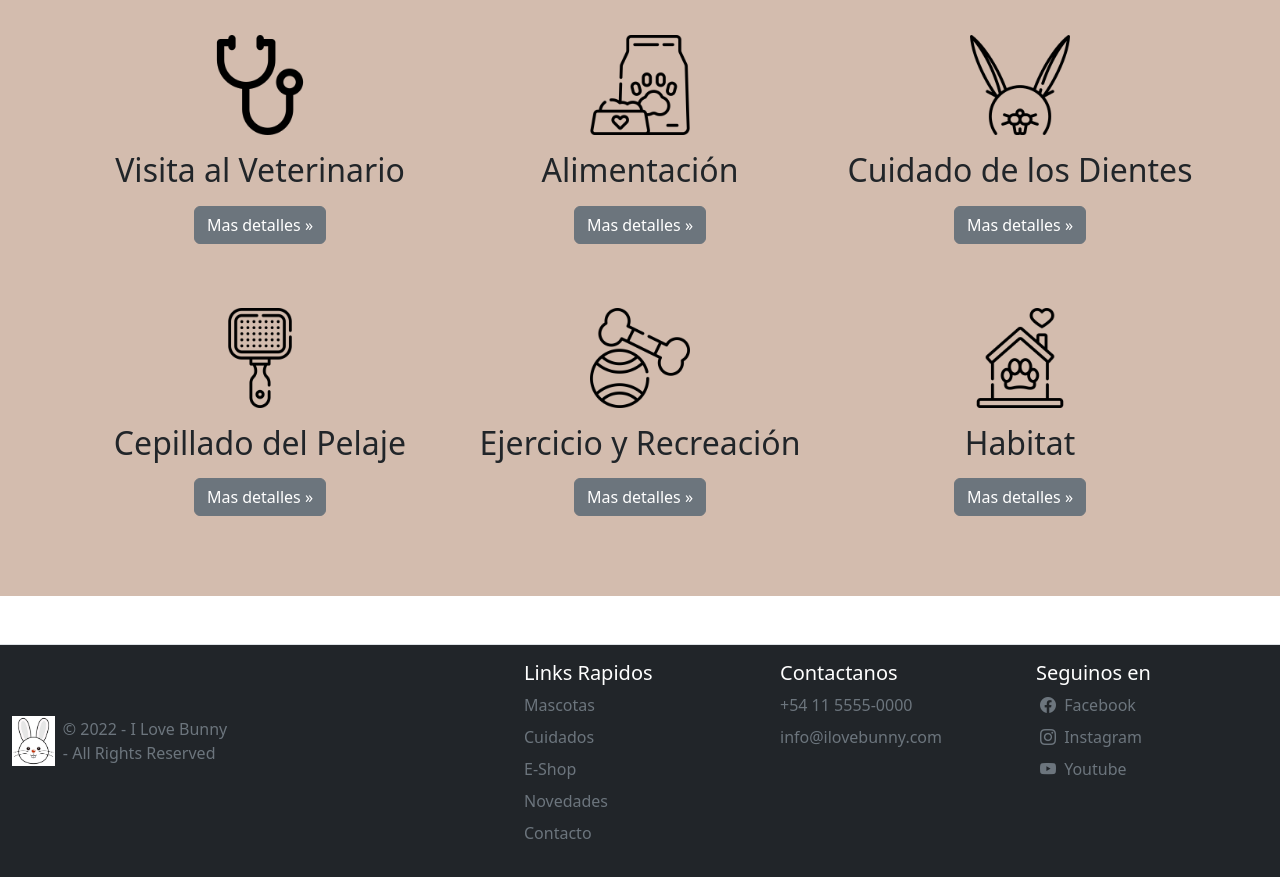
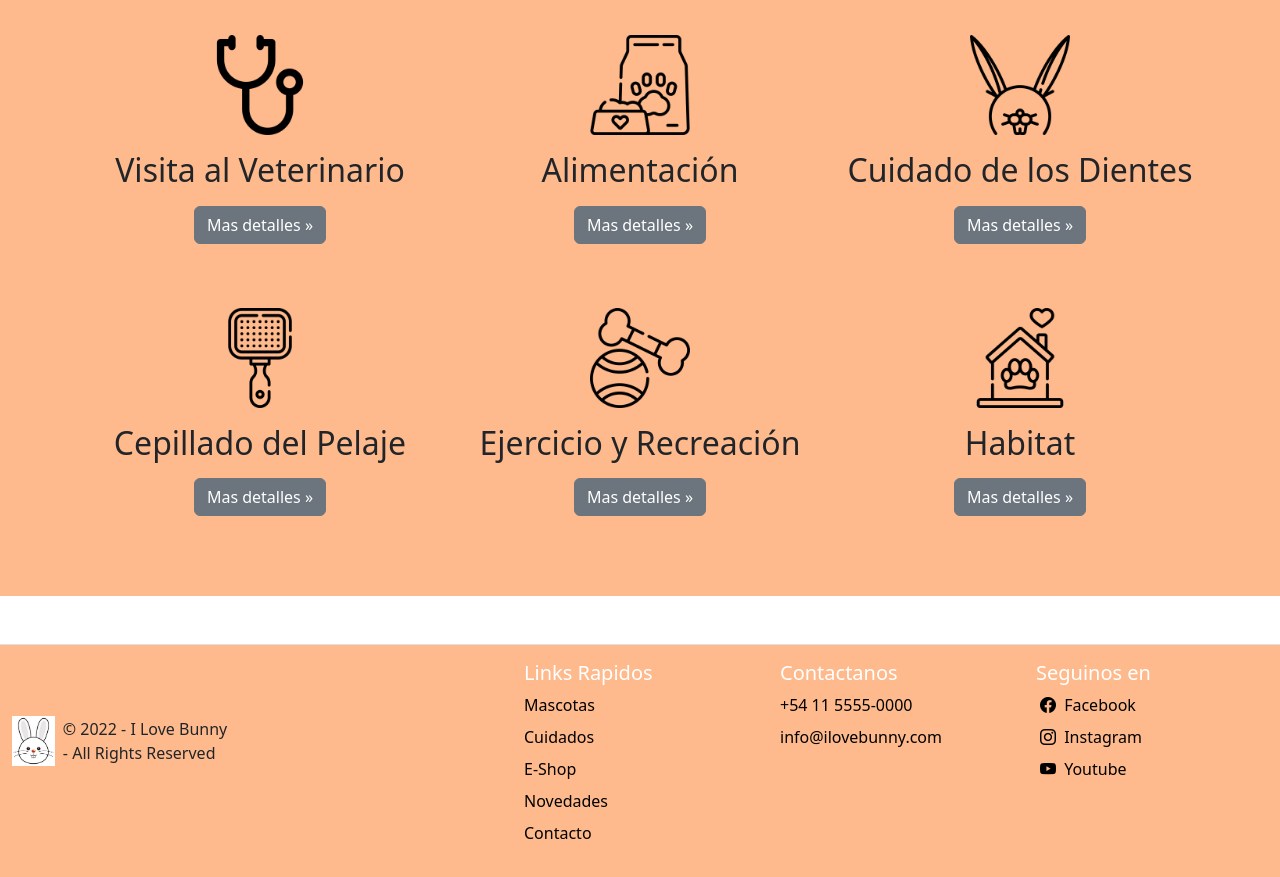
Before and after one commit to BaltasarBravo/Tercera-Pre-Entrega-Baltasar-Bravo-main, a website: page Secciones/cuidados.html in a window 1280 px wide. Shown: the part 673-1550 px from the top of the page. Drawn offline with nearby package versions, Linux system fonts and the light colour scheme.

Commit message:
Colores Mejorados

```diff
--- a/Secciones/cuidados.html
+++ b/Secciones/cuidados.html
@@ -5,7 +5,7 @@
     <meta charset="UTF-8">
     <meta http-equiv="X-UA-Compatible" content="IE=edge">
     <meta name="viewport" content="width=device-width, initial-scale=1.0">
-    <link rel="stylesheet" href="../CSS1/style.css" />
+    <link rel="stylesheet" href="../CSS/style.css" />
     <title>I Love Bunny | Cuidados</title>
     <link href="https://cdn.jsdelivr.net/npm/bootstrap@5.2.3/dist/css/bootstrap.min.css" rel="stylesheet"
         integrity="sha384-rbsA2VBKQhggwzxH7pPCaAqO46MgnOM80zW1RWuH61DGLwZJEdK2Kadq2F9CUG65" crossorigin="anonymous">
@@ -22,7 +22,7 @@
     <header>
         <div class="container-fluid">
             <div class="px- py-3 my-5 text-center">
-                <div class="px-4 p-md-5 mb-4 rounded text-bg-dark">
+                <div class="px-4 p-md-5 mb-4 ">
                     <div class="col-md-12">
                         <div class="fade-in-fwd">
                         <h1 class="display-4 fw-bold">Cuidados</h1>
@@ -37,7 +37,7 @@
     </header>
 
 
-    <nav class="navbar navbar-expand-lg navbar-light bg-light fixed-top">
+    <nav class="navbar navbar-expand-lg navbar-light fixed-top">
         <div class="container">
             <a href="../index.html" class="navbar-brand">I Love Bunny</a>
             <button class="navbar-toggler" type="button" data-bs-toggle="collapse"
@@ -164,12 +164,11 @@
 
 
         <div class="container-fluid">
-            <footer
-                class="row row-cols-1 row-cols-sm-2 row-cols-md-2 row-cols-lg-5 py-3 my- border-top bg-dark text-bg-light text-white">
+            <footer class="row row-cols-1 row-cols-sm-2 row-cols-md-2 row-cols-lg-5 py-3 my- border-top ">
                 <div class="col mb-5 d-flex align-items-center mb-3 link-dark text-decoration-none">
                     <a href="../index.html"><img src="../Imagenes/Como-Dibuja-Una-Cara-De-Conejo-Facil-Paso-a-Paso.jpg"
                             height="50" alt="LogoIloveBunny"></a>
-                    <p class="text-muted mb-2 m-2">© 2022 - I Love Bunny - All Rights Reserved</p>
+                    <p class="mb-2 m-2">© 2022 - I Love Bunny - All Rights Reserved</p>
                 </div>
 
                 <div class="col mb-3">
@@ -179,45 +178,44 @@
                 <div class="col mb-3">
                     <h5>Links Rapidos</h5>
                     <ul class="nav flex-column">
-                        <li class="nav-item mb-2"><a href="../Secciones/mascotas.html"
-                                class="nav-link p-0 text-muted">Mascotas</a></li>
-                        <li class="nav-item mb-2"><a href="../Secciones/cuidados.html"
-                                class="nav-link p-0 text-muted">Cuidados</a></li>
-                        <li class="nav-item mb-2"><a href="../Secciones/e-shop.html"
-                                class="nav-link p-0 text-muted">E-Shop</a></li>
-                        <li class="nav-item mb-2"><a href="../Secciones/novedades.html"
-                                class="nav-link p-0 text-muted">Novedades</a></li>
-                        <li class="nav-item mb-2"><a href="../Secciones/contacto.html"
-                                class="nav-link p-0 text-muted">Contacto</a></li>
+                        <li class="nav-item mb-2"><a href="./Secciones/mascotas.html"
+                                class="p-0">Mascotas</a></li>
+                        <li class="nav-item mb-2"><a href="./Secciones/cuidados.html"
+                                class="p-0">Cuidados</a></li>
+                        <li class="nav-item mb-2"><a href="./Secciones/e-shop.html"
+                                class="p-0">E-Shop</a></li>
+                        <li class="nav-item mb-2"><a href="./Secciones/novedades.html"
+                                class="p-0">Novedades</a></li>
+                        <li class="nav-item mb-2"><a href="./Secciones/contacto.html"
+                                class="p-0">Contacto</a></li>
                     </ul>
                 </div>
 
                 <div class="col mb-3">
                     <h5>Contactanos</h5>
                     <ul class="nav flex-column">
-                        <li class="nav-item mb-2" class="text muted"><a href="#" class="nav-link p-0 text-muted"> +54 11
+                        <li class="nav-item mb-2" class="text muted"><a href="#" class="p-0"> +54 11
                                 5555-0000</a></li>
-                        <li class="nav-item mb-2"><a href="#" class="nav-link p-0 text-muted">info@ilovebunny.com</a>
+                        <li class="nav-item mb-2"><a href="#" class="p-0">info@ilovebunny.com</a>
                         </li>
+
                     </ul>
                 </div>
 
                 <div class="col mb-3">
                     <h5>Seguinos en</h5>
                     <ul class="nav flex-column">
-                        <li class="nav-item mb-2"><a href="#" class="nav-link p-0 text-muted">
+                        <li class="nav-item mb-2"><a href="#" class="p-0">
                                 <i class="bi bi-facebook m-1"></i> Facebook
                             </a></li>
-                        <li class="nav-item mb-2"><a href="#" class="nav-link p-0 text-muted">
+                        <li class="nav-item mb-2"><a href="#" class="p-0">
                                 <i class="bi bi-instagram m-1"></i> Instagram
                             </a></li>
-                        <li class="nav-item mb-2"><a href="#" class="nav-link p-0 text-muted">
+                        <li class="nav-item mb-2"><a href="#" class="p-0">
                                 <i class="bi bi-youtube m-1"></i> Youtube
                             </a></li>
-
                     </ul>
                 </div>
-
             </footer>
 
     <script src="https://cdn.jsdelivr.net/npm/bootstrap@5.2.3/dist/js/bootstrap.bundle.min.js"
--- a/scss/_colores.scss
+++ b/scss/_colores.scss
@@ -1,6 +1,6 @@
 /* Colores */
 
 $color-header: rgb(251,234,218);
-$color-footer: rgb(235,147,146);
-$color-footer2: rgb(247,201,185);
-$color-main: rgb(247,201,185);
+$color-footer: rgb(254,186,140);
+$color-main: rgb(254,186,140);
+$color-nav: rgb(254,186,140);
--- a/scss/main.scss
+++ b/scss/main.scss
@@ -4,17 +4,31 @@
 
 
 footer {
-    background-color:$color-header;
+    background-color:$color-footer;
+
+    h5 {
+        color: white ;
+    }
+
+    ul {
+      list-style: none;
+
+      a:link, a:active, a:visited{
+        text-decoration: none;
+
+        color: black;
+      }
+    }
+
+
+
 }
 
 nav {
-    background-color: $color-header;
+    background-color: $color-nav;
+
 }
 
-h2 {
-    background-color: $color-header;
-
-}
 
 main {
     background-color: $color-main;
```
Also changed, not shown: Secciones/contacto.html (+23 -26 lines), Secciones/e-shop.html (+20 -22 lines), Secciones/mascotas.html (+20 -22 lines), Secciones/novedades.html (+20 -22 lines), index.html (+11 -11 lines), CSS/style.css.
